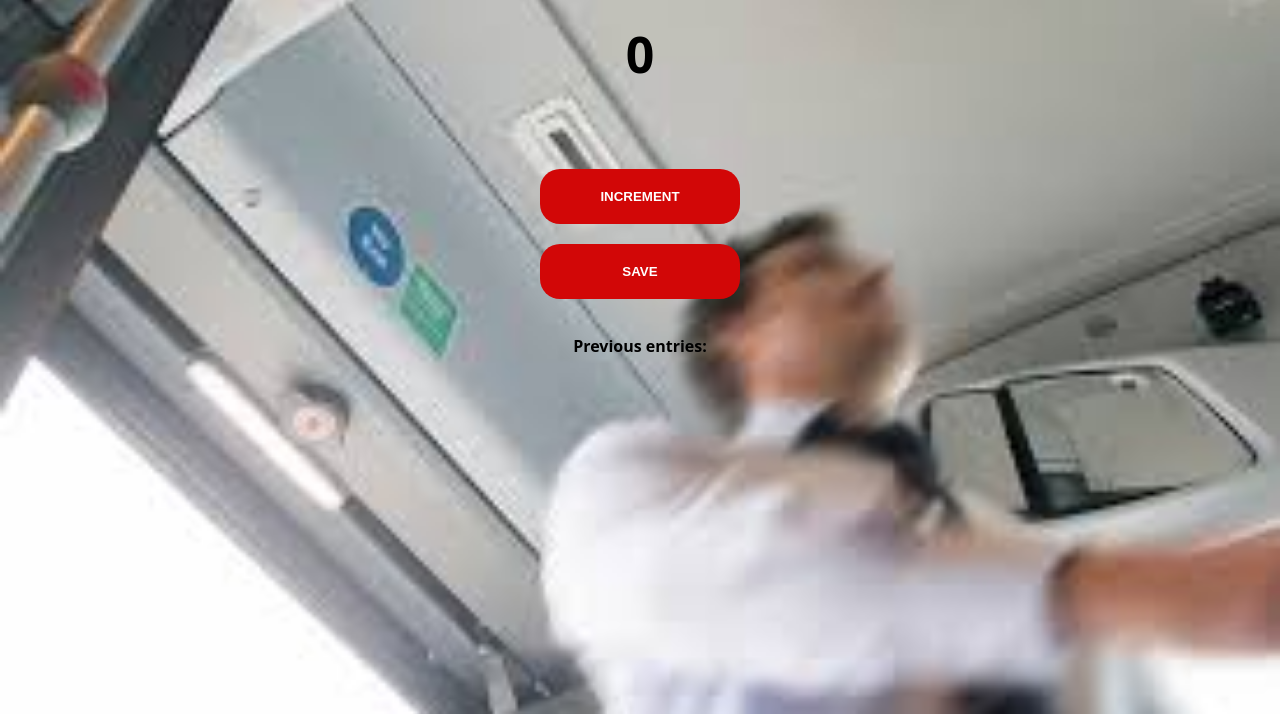
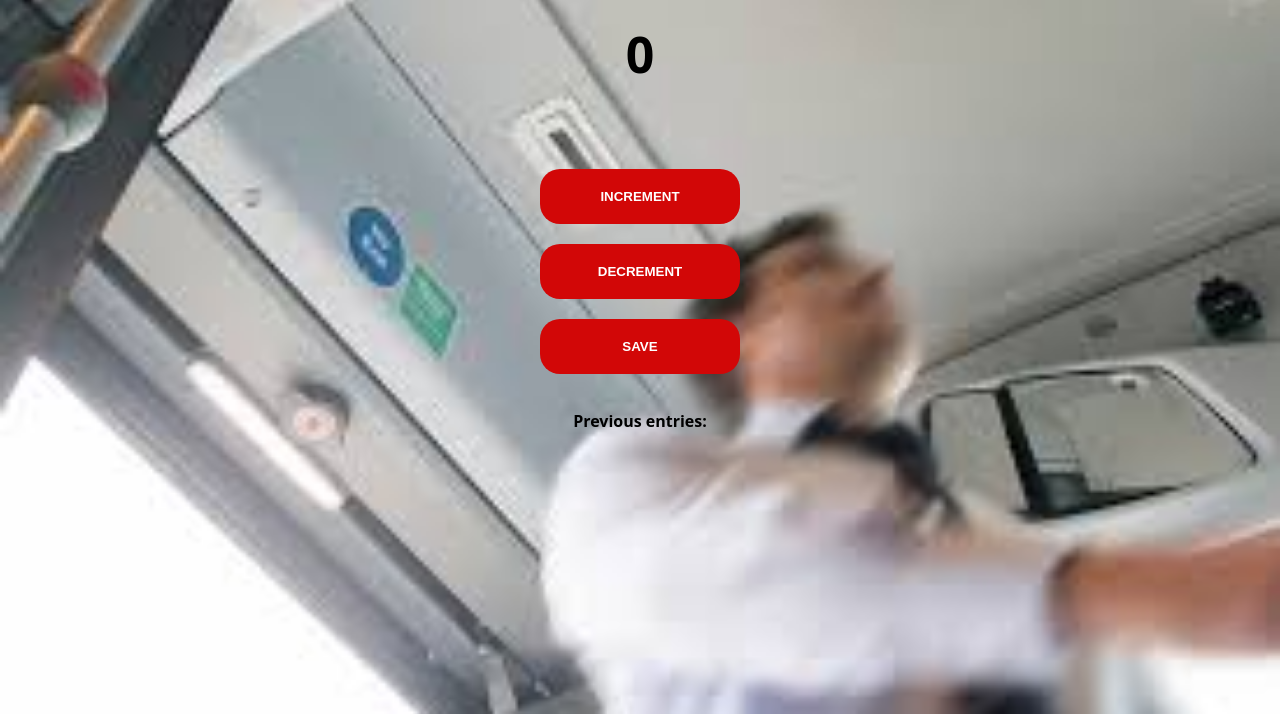
Before and after one commit to Kamogelo01/passenger-counter, a plain HTML site: page Passenger counter/index.html in a window 1280 px wide. Shown: the part 86-800 px from the top of the page. Drawn offline with Linux system fonts and the light colour scheme.

Commit message:
Added a decrement function

```diff
--- a/Passenger counter/index.html
+++ b/Passenger counter/index.html
@@ -13,6 +13,7 @@
 
   <div class="btn">
   <button id="inrement-btn" onclick="increment()">INCREMENT</button>
+  <button id="decrement-btn" onclick="decrement()">DECREMENT</button>
   <button id="save-btn" onclick="save()">SAVE</button>
   </div>
 
--- a/Passenger counter/index.js
+++ b/Passenger counter/index.js
@@ -2,6 +2,11 @@ let countEL = document.getElementById("count-el")
 let saveBtn = document.getElementById("save-btn")
 let saveEl = document.getElementById("save-el")
 let count = 0
+
+function decrement(){
+  count -= 1
+  countEL.innerText = count
+}
 
 function increment(){
   count += 1
```
